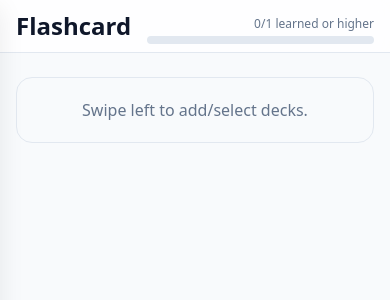
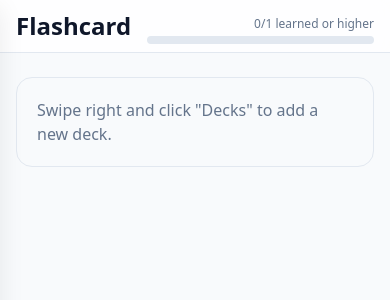
Before and after one commit to hungdoan160796/Flashcard, a React (Vite) app: page / in a window 390 px wide. Shown: the top 300 px of the page. Built offline with nearby package versions, Linux system fonts and the light colour scheme.

Commit message:
cleaning header

```diff
--- a/src/views/LearnView.jsx
+++ b/src/views/LearnView.jsx
@@ -40,7 +40,10 @@ export default function LearnView(props) {
 
   // --- Empty/done UI states ---
   if (emptyState === "noSelection") {
-    return <div className="rounded-2xl border border-slate-200 p-5 text-slate-500 flex justify-center align-center">Swipe left to add/select decks.</div>;
+    return <>
+    <div className="hidden md:flex rounded-2xl border border-slate-200 p-5 text-slate-500 flex justify-center align-center">Click "Decks" to add deck first.</div>
+    <div className="flex md:hidden rounded-2xl border border-slate-200 p-5 text-slate-500 flex justify-center align-center">Swipe right and click "Decks" to add a new deck.</div>
+    </>;
   }
   if (emptyState === "loadingNext") {
     return <div className="rounded-2xl border border-slate-200 p-5 text-slate-500 flex justify-center align-center">Loading next group…</div>;
```
